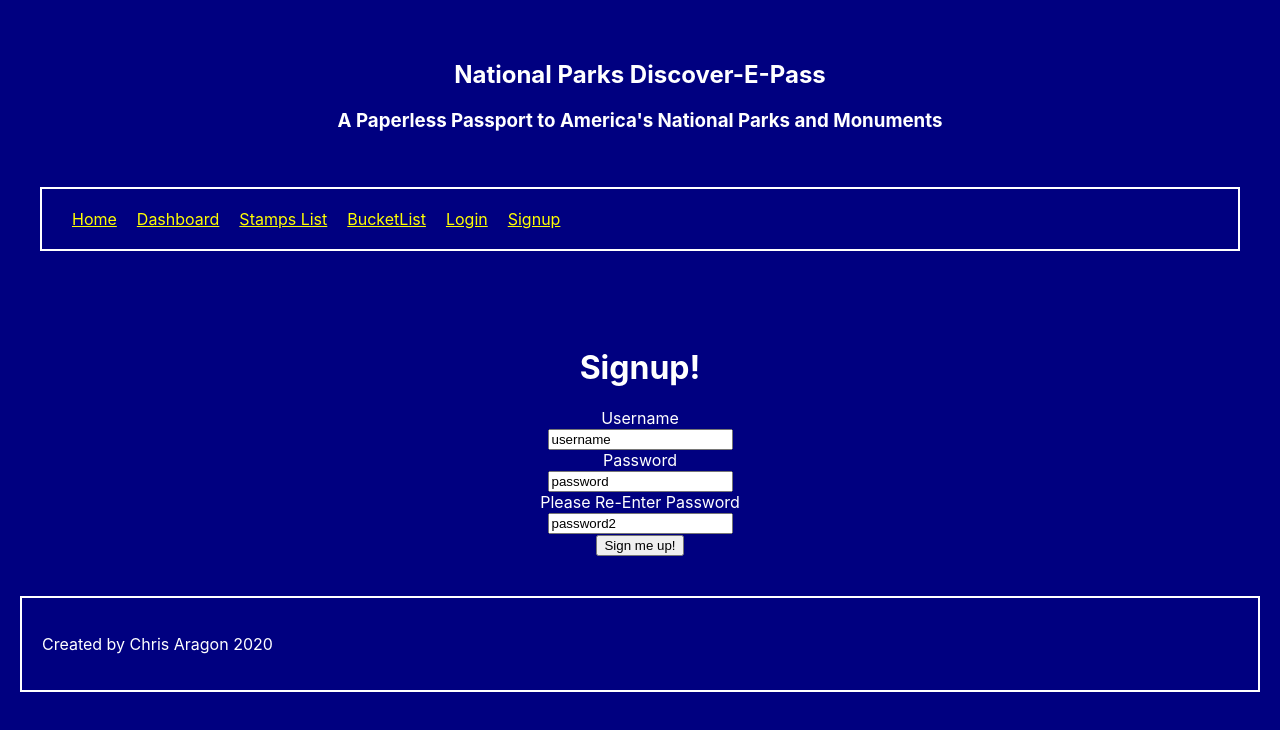
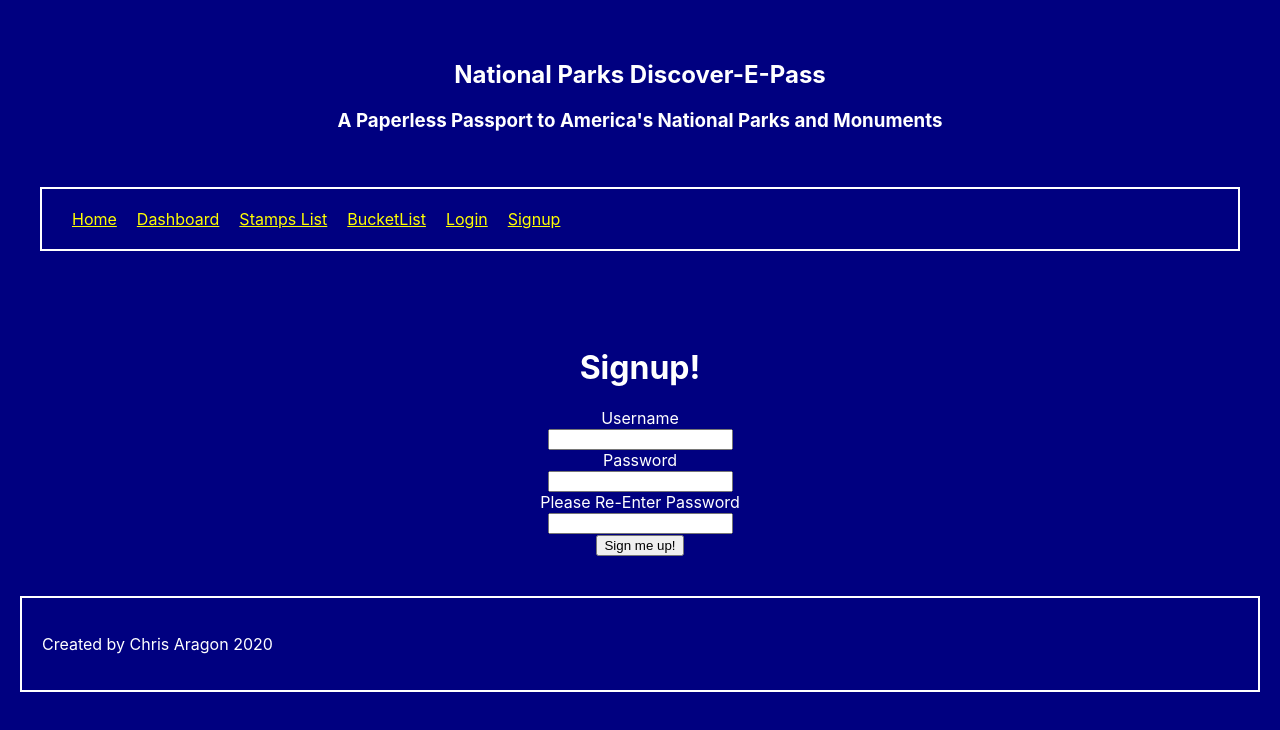
Before and after one commit to craragon77/National-Parks-Passport-Client, a React (Create React App) app: page /Signup in a window 1280 px wide. Shown: the top 730 px of the page. Built offline with nearby package versions, Linux system fonts and the light colour scheme.

Commit message:
fixed the value thing

```diff
--- a/src/Components/Signup/Signup.js
+++ b/src/Components/Signup/Signup.js
@@ -14,22 +14,23 @@ export default class Signup extends Component {
 
     handleUsername = (event) => {
         this.setState({
-            username: event.target['username'].value
+            username: event.target.value
         })
     }
     handlePassword = (event) => {
         this.setState({
-            password: event.target['password'].value
+            password: event.target.value
         })
     }
     handleRepeatPassword = (event) => {
         this.setState({
-            password2: event.target['password2'].value
+            password2: event.target.value
         })
     }
     handleRegistration = (e) => {
         e.preventDefault();
-        if (this.password !== this.password2){
+        console.log([this.state.username, this.state.password, this.state.password2])
+        if (this.state.password !== this.state.password2){
             return alert('your two passwords do not match. Please ensure that they are identical')
         } else {
             fetch('https://tranquil-wildwood-36569.herokuapp.com/api/users', {
@@ -55,11 +56,11 @@ export default class Signup extends Component {
                     <h1 className="signup_title">Signup!</h1>
                     <form className="signup-form" onSubmit={this.handleRegistration}>
                         <label for="username">Username</label><br/>
-                        <input type="test" id="username-input" value="username" onChange={this.handleUsername}/><br/>
+                        <input type="test" id="username-input" name="username" value={this.state.username} onChange={this.handleUsername}/><br/>
                         <label for="password">Password</label><br/>
-                        <input type="text" id="password-input" value="password" onChange={this.handlePassword}/><br/>
+                        <input type="text" id="password-input" name="password" value={this.state.password} onChange={this.handlePassword}/><br/>
                         <label for="password-take2">Please Re-Enter Password</label><br/>
-                        <input for="password-take-2" id="password-take-2" value="password2" onChange={this.handleRepeatPassword}/><br/>
+                        <input for="password-take-2" id="password-take-2" name="password2" value={this.state.password2} onChange={this.handleRepeatPassword}/><br/>
                         <button>Sign me up!</button>
                     </form>
 
```
